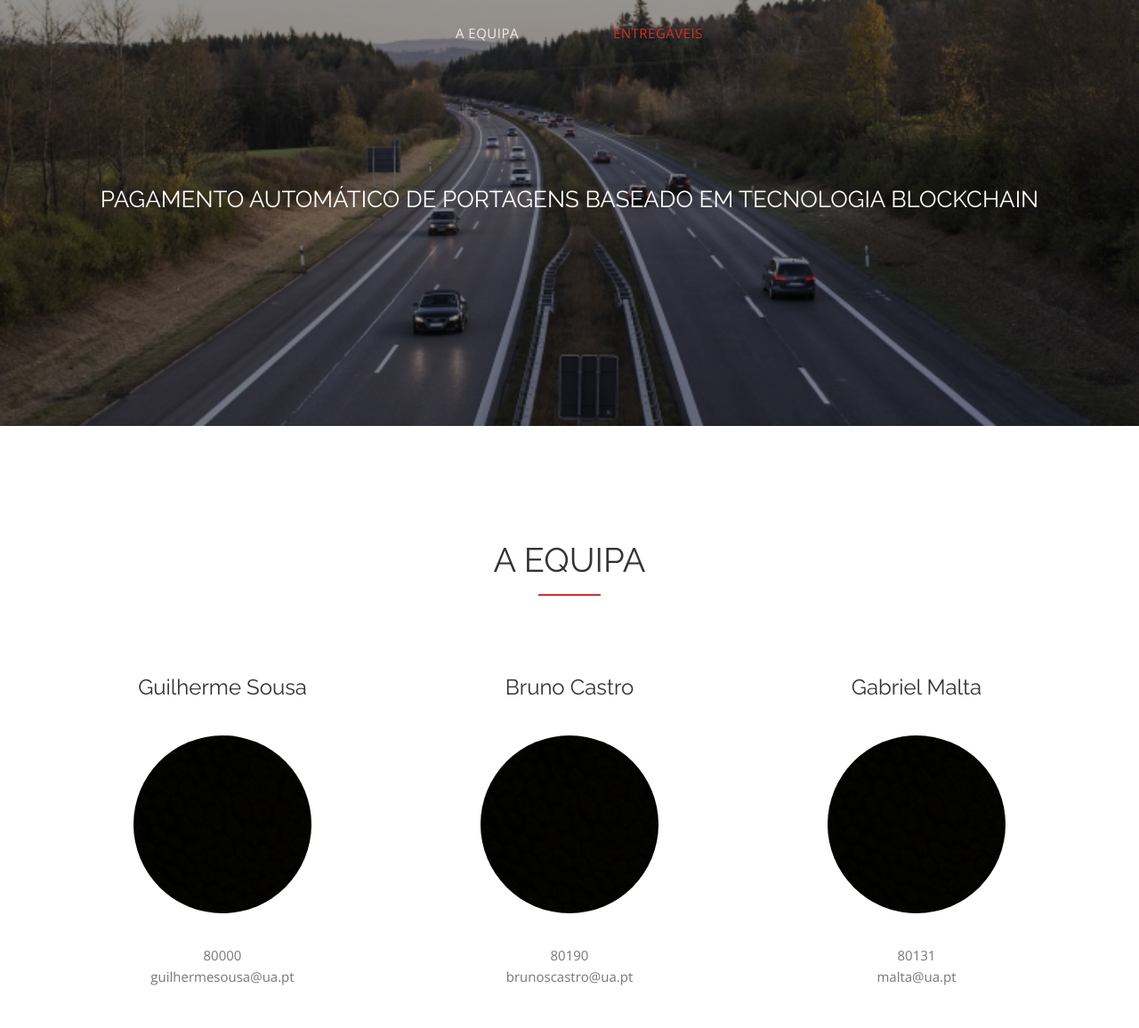
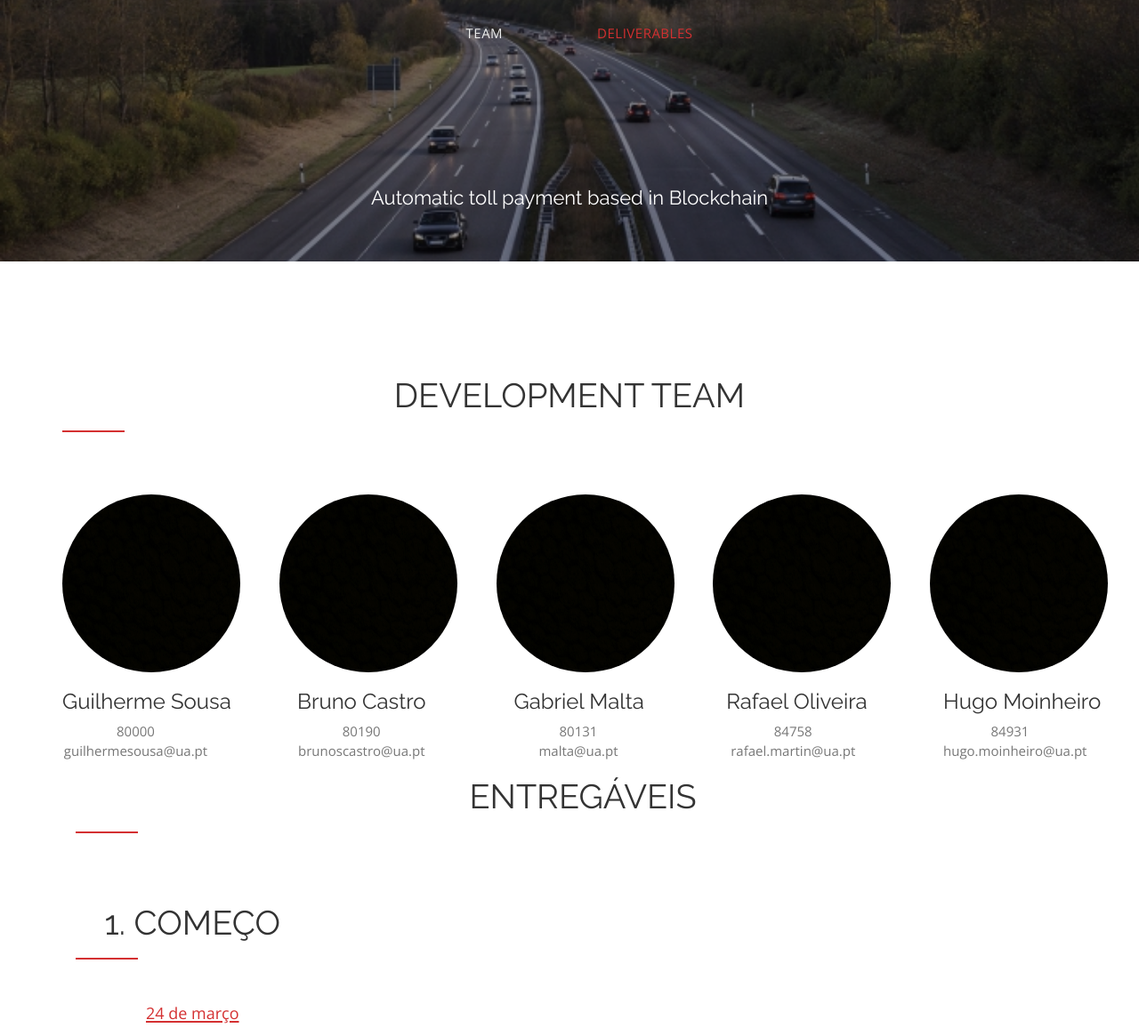
Before and after one commit to guilhermecsousa/easyToll_website, a plain HTML site: page index.html in a window 1280 px wide. Shown: the top 1156 px of the page at 89% size. Drawn offline with nearby package versions, Linux system fonts and the light colour scheme.

Commit message:
first update

```diff
--- a/css/style.css
+++ b/css/style.css
@@ -34,16 +34,12 @@ h2::after {
 h3 {
 	font-size: 24px;
 	font-weight: 400;
-	color: #333;
 }
 h4 {
-	color: #fff;
-	font-size: 26px;
-	text-transform: uppercase;
+	font-size: 22px;
 	font-weight: 400;
 }
 h5 {
-	text-transform: uppercase;
 	font-weight: 700;
 	line-height: 20px;
 }
@@ -205,30 +201,7 @@ header .intro-text {
 	padding-bottom: 50px;
 	text-align: center;
 }
-/* Features Section */
-#features {
-	padding: 120px 0;
-}
-#features .features-item {
-	margin: 0 20px;
-}
-#features img {
-	margin: 30px auto 20px;
-}
-#features .about-img:before {
-	display: block;
-	content: '';
-	position: absolute;
-	top: 8px;
-	right: 8px;
-	bottom: 8px;
-	left: 8px;
-	border: 1px solid rgba(255, 255, 255, 0.5);
-}
-#features p {
-	line-height: 24px;
-	margin: 15px 0 30px;
-}
+
 /* About Section */
 #about {
 	padding: 0;
--- a/index.html
+++ b/index.html
@@ -4,11 +4,8 @@
     <meta charset="utf-8">
     <meta name="viewport" content="width=device-width, initial-scale=1">
     <title>PEI</title>
-<meta name="description" content="">
-<meta name="author" content="">
 
-<!-- Favicons
-    ================================================== -->
+    <!-- Favicons ================================================== -->
     <link rel="shortcut icon" href="img/favicon.ico" type="image/x-icon">
     <link rel="apple-touch-icon" href="img/apple-touch-icon.png">
     <link rel="apple-touch-icon" sizes="72x72" href="img/apple-touch-icon-72x72.png">
@@ -18,25 +15,19 @@
     <link rel="stylesheet" type="text/css"  href="css/bootstrap.css">
     <link rel="stylesheet" type="text/css" href="fonts/font-awesome/css/font-awesome.css">
 
-<!-- Stylesheet
-    ================================================== -->
+    <!-- Stylesheet ================================================== -->
     <link rel="stylesheet" type="text/css"  href="css/style.css">
     <link href="https://fonts.googleapis.com/css?family=Raleway:300,400,500,600,700" rel="stylesheet">
     <link href="https://fonts.googleapis.com/css?family=Open+Sans:300,400,600,700" rel="stylesheet">
     <link href="https://fonts.googleapis.com/css?family=Rochester" rel="stylesheet">
 
-<!-- HTML5 shim and Respond.js for IE8 support of HTML5 elements and media queries -->
-<!-- WARNING: Respond.js doesn't work if you view the page via file:// -->
-<!--[if lt IE 9]>
-      <script src="https://oss.maxcdn.com/html5shiv/3.7.2/html5shiv.min.js"></script>
-      <script src="https://oss.maxcdn.com/respond/1.4.2/respond.min.js"></script>
-    <![endif]-->
   </head>
+
   <body id="page-top" data-spy="scroll" data-target=".navbar-fixed-top">
-<!-- Navigation
-    ==========================================-->
+
     <nav id="menu" class="navbar navbar-default navbar-fixed-top">
       <div class="container">
+
         <!-- Brand and toggle get grouped for better mobile display -->
         <div class="navbar-header">
           <button type="button" class="navbar-toggle collapsed" data-toggle="collapse" data-target="#bs-example-navbar-collapse-1"> <span class="sr-only">Toggle navigation</span> <span class="icon-bar"></span> <span class="icon-bar"></span> <span class="icon-bar"></span> </button>
@@ -46,9 +37,9 @@
         <div class="collapse navbar-collapse" id="bs-example-navbar-collapse-1">
           <ul class="nav navbar-nav">
             <!--<li><a href="#about" class="page-scroll">Quem Somos</a></li>-->
-        <li><a href="#features" class="page-scroll">A Equipa</a></li>
+            <li><a href="#team" class="page-scroll">Team</a></li>
             <!-- <li><a href="#team" class="page-scroll">Produto</a></li>-->
-        <li><a href="#restaurant-menu" class="page-scroll">Entregáveis</a></li>
+            <li><a href="#deliverables" class="page-scroll">Deliverables</a></li>
           </ul>
         </div>
         <!-- /.navbar-collapse -->
@@ -61,10 +52,7 @@
           <div class="container">
             <div class="row">
               <div class="intro-text">
-            <h4>Pagamento automático de portagens baseado em tecnologia Blockchain</h4>
-            <p> </p>
-            <br>
-            <br>
+                <h4 style="color: white;">Automatic toll payment based in Blockchain</h4>
               </div>
             </div>
           </div>
@@ -72,7 +60,7 @@
       </div>
     </header>
 
-<!-- About us
+    <!-- About
     <div id="about">
       <div class="container-fluid">
         <div class="row">
@@ -83,11 +71,7 @@
               <div class="section-title">
                 <h2>Quem Somos</h2>
               </div>
-          <p> Somos um grupo de estudantes que, no âmbito de Análise e Modelação de Sistemas,
-             nos foi proposto o desafio de criar um serviço de catering inovador.</p>
-          <p>Para além da recolha dos alimentos, fazemos também a sua exposição no evento. </p>
-          <p>O nosso foco é criar um serviço que seja diferenciável pela qualidade,
-            simplcidade e acessibilidade, de forma a garantir a satisfação do cliente.</p>
+              <p> </p>
             </div>
           </div>
         </div>
@@ -95,53 +79,75 @@
     </div>
     -->
 
-<!-- the team -->
-<div id="features" class="text-center">
+    <!-- Team -->
+    <div id="team" class="text-center">
       <div class="container">
         <div class="section-title">
-      <h2>A Equipa</h2>
+          <h2>Development team</h2>
         </div>
         <div class="row">
-      <div class="col-xs-12 col-sm-4">
-        <div class="features-item">
-          <h3>Guilherme Sousa</h3>
+          <div class="col-xs-2">
             <img src="img/team/profile.jpg" class="circular--portrait" alt="">
+            <div>
+              <h3 style="color: #333; white-space: nowrap;">Guilherme Sousa</h3>
               <p>80000<br>guilhermesousa@ua.pt</p>
             </div>
           </div>
-      <div class="col-xs-12 col-sm-4">
-        <div class="features-item">
-          <h3>Bruno Castro</h3>
+
+          <div class="col-xs-2 col-half-offset">
             <img src="img/team/profile.jpg" class="circular--portrait" alt="">
+            <div style="margin-left: 20px;">
+              <h3 style="color: #333; white-space: nowrap;">Bruno Castro</h3>
               <p>80190<br>brunoscastro@ua.pt</p>
             </div>
           </div>
-      <div class="col-xs-12 col-sm-4">
-        <div class="features-item">
-          <h3>Gabriel Malta</h3>
+
+          <div class="col-xs-2 col-half-offset">
             <img src="img/team/profile.jpg" class="circular--portrait" alt="">
+            <div style="margin-left: 20px;">
+              <h3 style="color: #333; white-space: nowrap;">Gabriel Malta</h3>
               <p>80131<br>malta@ua.pt</p>
+            </div>
+
+          </div>
+
+          <div class="col-xs-2 col-half-offset">
+            <img src="img/team/profile.jpg" class="circular--portrait" alt="">
+            <div style="margin-left: 15px;">
+              <h3 style="color: #333; white-space: nowrap;">Rafael Oliveira</h3>
+              <p>84758<br>rafael.martin@ua.pt</p>
+            </div>
+          </div>
+
+          <div class="col-xs-2 col-half-offset">
+            <img src="img/team/profile.jpg" class="circular--portrait" alt="">
+            <div style="margin-left: 15px;">
+              <h3 style="color: #333; white-space: nowrap;">Hugo Moinheiro</h3>
+              <p>84931<br>hugo.moinheiro@ua.pt</p>
             </div>
           </div>
         </div>
-    <br>
-      <div class="col-xs-12 col-sm-7">
-          <div class="features-item">
-            <h3>Rafael Oliveria</h3>
+
+  <!--      <div class="container" style="margin-top: 100px; margin-left: 180px;">
+          <div class="row">
+              <div class="col-md-4 col-xs-12">
                 <img src="img/team/profile.jpg" class="circular--portrait" alt="">
-            <p>84758<br>rafael.martin@ua.pt</p>
+                <div style="margin-left: 15px;">
+                  <h3 style="color: #333; white-space: nowrap;">Orientador</h3>
+                  <p>Orientador<br>orientador@ua.pt</p>
                 </div>
               </div>
-        <div class="col-xs-12 col-sm-3">
-          <div class="features-item">
-            <h3>Hugo Moinheiro</h3>
+              <div class=" col-md-4 col-xs-12">
                 <img src="img/team/profile.jpg" class="circular--portrait" alt="">
-            <p>84931<br>hugo.moinheiro@ua.pt</p>
+                <div style="margin-left: 15px;">
+                  <h3 style="color: #333; white-space: nowrap;">Co-Orientador</h3>
+                  <p>Co-Orientador<br>co-Orientador@ua.pt</p>
                 </div>
               </div>
           </div>
         </div>
       </div>
+    </div> -->
 
     <!-- Why us
     <div id="about">
@@ -270,7 +276,7 @@
       -->
 
     <!-- Assigments -->
-<div id="restaurant-menu">
+    <div id="deliverables">
       <div class="container">
         <div class="section-title text-center">
           <h2>Entregáveis</h2>
@@ -281,7 +287,8 @@
               <h2 class="menu-section-title">1. Começo</h2>
               <div class="menu-item">
                 <br>
-            <a href="https://drive.google.com/drive/folders/175pzG2lWpAj-ZNqF-MbIAeujRnbGqru_"> <p><h6><u><font size="4"> 24 de março</font></u></h6></p></a>
+                <a href="https://drive.google.com/drive/folders/175pzG2lWpAj-ZNqF-MbIAeujRnbGqru_">
+                  <p><h6><u><font size="4"> 24 de março</font></u></h6></p></a>
 
                 <ul>
                   <li><b><font size="3">Calendário</font></b></li>
```
Also changed, not shown: css/bootstrap.css. Lines whose indentation alone changed are shown as unchanged.
